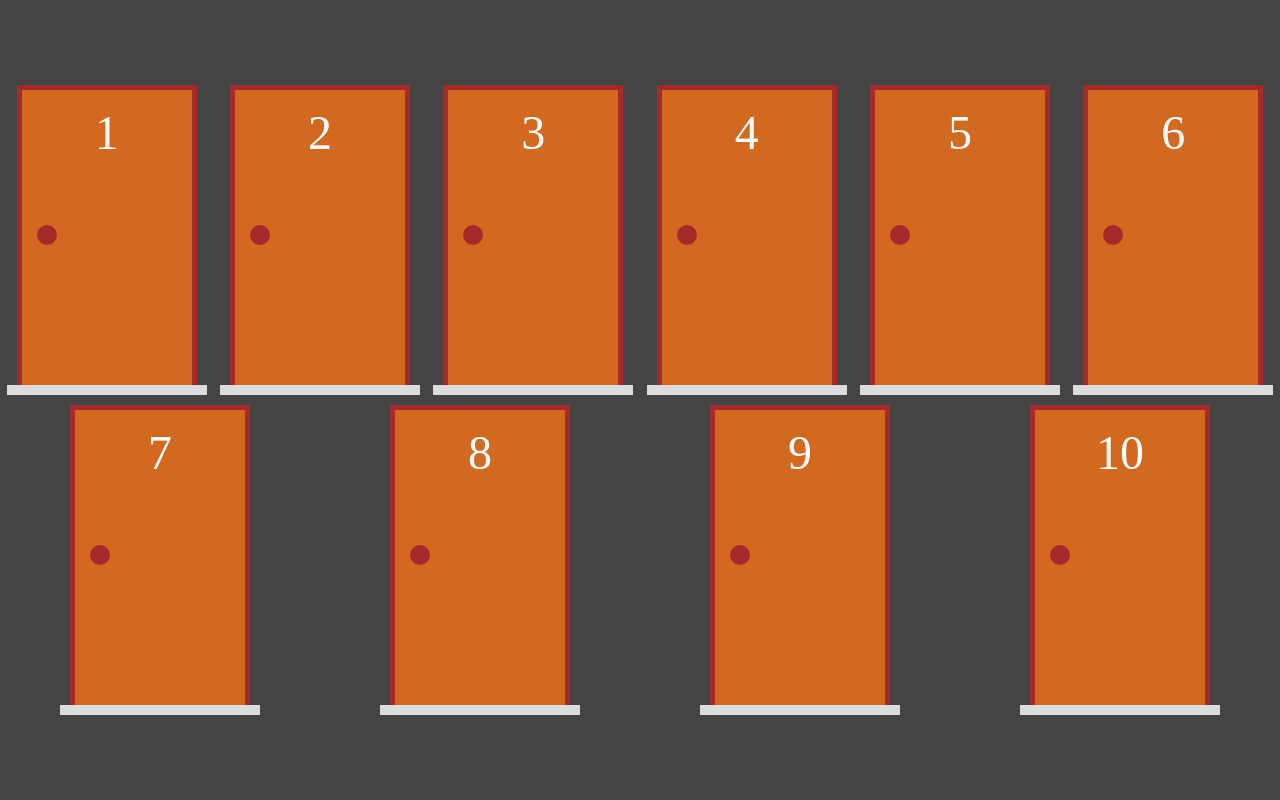
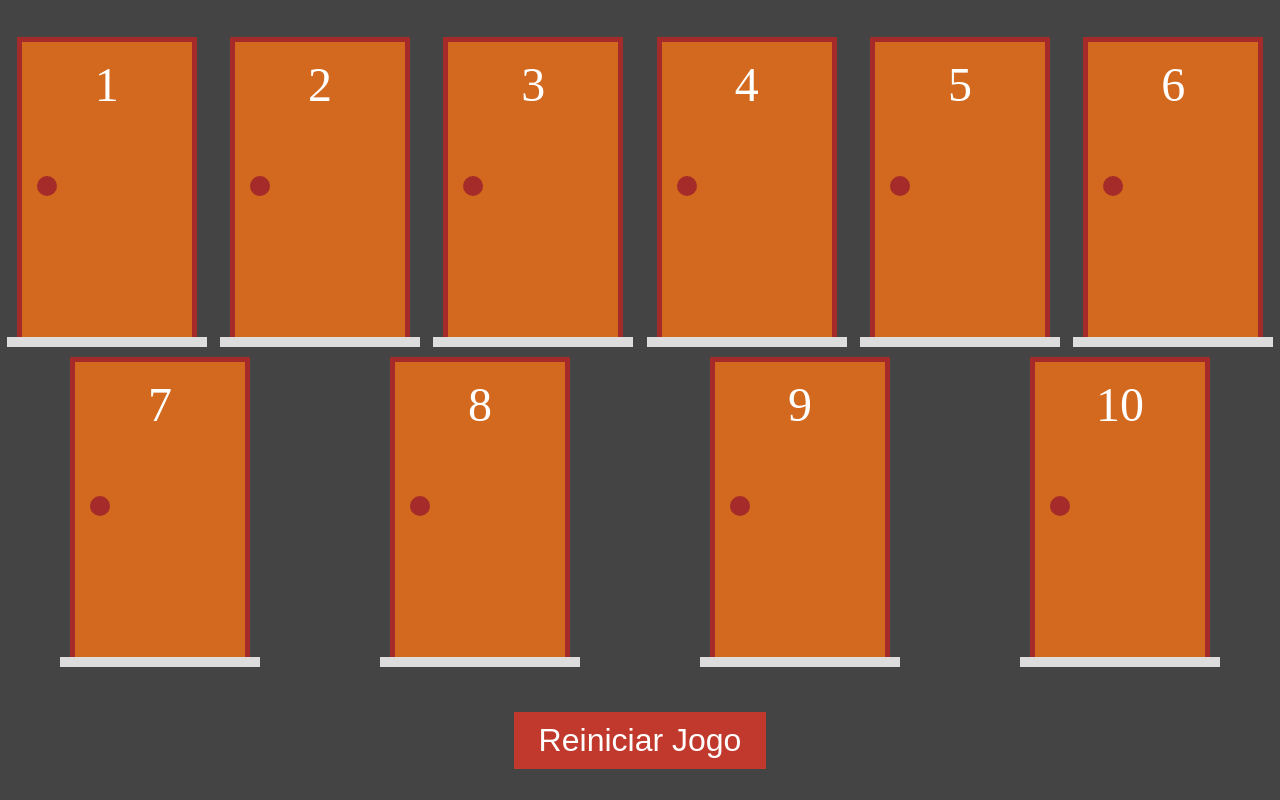
Before and after one commit to neanderdev/projeto-nextjs-portas, a Next.js app: page /jogo in a window 1280 px wide. Built offline with nearby package versions, Linux system fonts and the light colour scheme.

Commit message:
Componente Jogo #02

```diff
--- a/src/pages/jogo.tsx
+++ b/src/pages/jogo.tsx
@@ -1,3 +1,4 @@
+import Link from 'next/link';
 import { useState } from 'react';
 
 import styles from '../styles/Jogo.module.css';
@@ -26,7 +27,11 @@
             </div>
 
             <div className={styles.botoes}>
-
+                <Link href='/'>
+                    <button>
+                        Reiniciar Jogo
+                    </button>
+                </Link>
             </div>
         </div>
     );
--- a/src/styles/Jogo.module.css
+++ b/src/styles/Jogo.module.css
@@ -14,4 +14,19 @@
 }
 
 .botoes {
+  display: flex;
+  justify-content: center;
+
+  margin-top: 40px;
 }
+
+.botoes button {
+  background-color: #c0392c;
+  color: #fff;
+
+  font-size: 2rem;
+
+  border: none;
+
+  padding: 10px 25px;
+}
```
